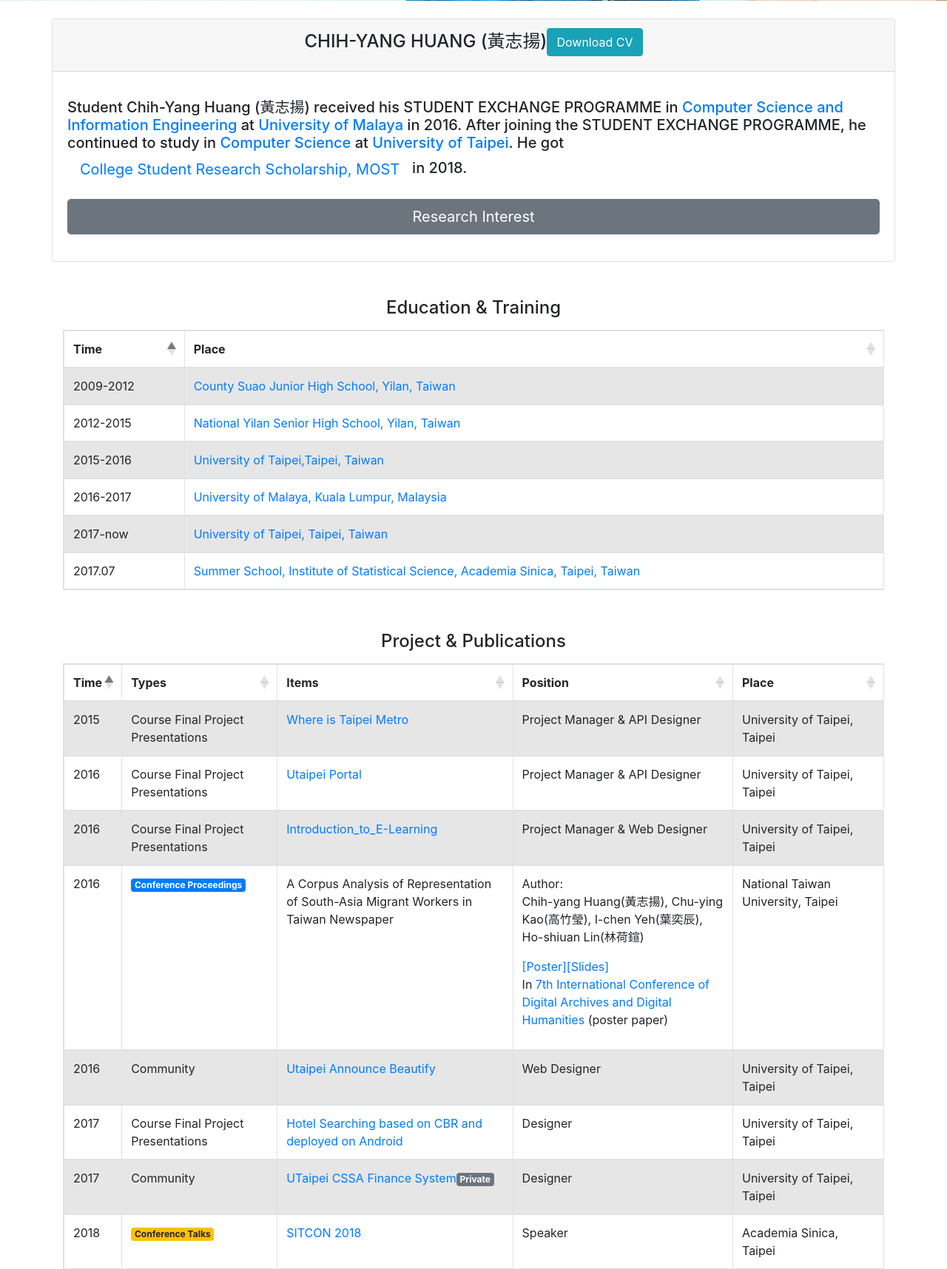
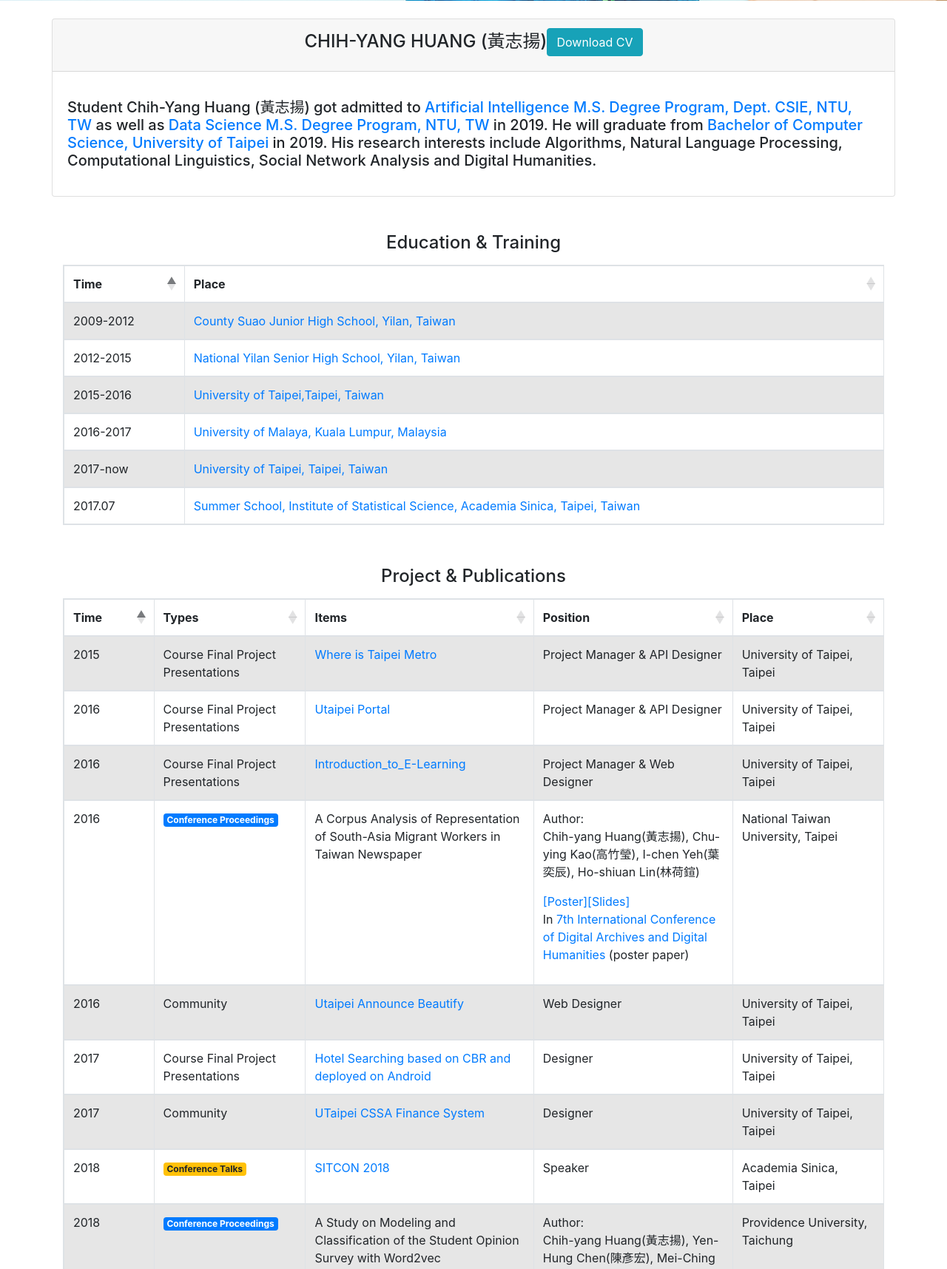
Before and after one commit to hcyuser/Website_Pages, a PHP site: page /index.html in a window 1280 px wide. Shown: the part 695-2411 px from the top of the page at 74% size. Run offline with PHP 8.4, Linux system fonts and the light colour scheme; some libraries are stand-ins or nearby versions.

Commit message:
Modify info

```diff
--- a/index.html
+++ b/index.html
@@ -21,8 +21,6 @@
                 || navigator.userAgent.match(/BlackBerry/i)
                 || navigator.userAgent.match(/Windows Phone/i)
               ){
-                    $("#MOSTMObile").text(" College Student Research Scholarship, MOST ");
-                    $("#MOST").remove();
                     $('#ET').DataTable({
                       paging:false,
                       searching:false,
@@ -203,24 +201,9 @@
         <div class="card-body">
           <p>
             <h5>
-    				Student Chih-Yang Huang (黃志揚) received his STUDENT EXCHANGE PROGRAMME in <a href="http://www.fsktm.um.edu.my/">Computer Science and Information Engineering</a> at <a href="http://www.um.edu.my">University of Malaya</a> in 2016.
-    				After joining the STUDENT EXCHANGE PROGRAMME, he continued to study in <a href="http://cs.utaipei.edu.tw">Computer Science</a> at <a href="http://www.utaipei.edu.tw/">University of Taipei</a>. He got<span id="MOSTMObile"></span><button type="button" id="MOST" class="btn btn-link btn-lg" data-toggle="modal" data-target="#MOSTModal">College Student Research Scholarship, MOST</button>in 2018.
-            </h5>
-          </p>
-          <p>
-            <h5>
-                    <a class="btn btn-secondary btn-lg btn-block" data-toggle="collapse" href="#RI" role="button" aria-expanded="false" aria-controls="RI">Research Interest</a>
-                    <div class="collapse" id="RI">
-                        <div class="card card-body">
-                          <ul class="list-group text-center">
-                            <li class="list-group-item">Algorithms</li>
-                            <li class="list-group-item">Natural Language Processing</li>
-                            <li class="list-group-item">Computational Linguistics</li>
-                            <li class="list-group-item">Social Network Analysis</li>
-                            <li class="list-group-item">Digital Humanities</li>
-                          </ul>
-                        </div>
-                    </div>
+    				Student Chih-Yang Huang (黃志揚) got admitted to <a href="https://www.csie.ntu.edu.tw">Artificial Intelligence M.S. Degree Program, Dept. CSIE, NTU, TW</a> as well as <a href="http://ds.ntu.edu.tw">Data Science M.S. Degree Program, NTU, TW</a> in 2019.
+    				He will graduate from <a href="http://cs.utaipei.edu.tw/">Bachelor of Computer Science, University of Taipei</a> in 2019.
+            His research interests include  Algorithms, Natural Language Processing, Computational Linguistics, Social Network Analysis and Digital Humanities.
             </h5>
           </p>
         </div>
@@ -329,7 +312,7 @@
       <tr>
         <td>2017</td>
         <td>Community</td>
-        <td><a href="https://github.com/hcyuser/UT-CSSA_Finance_System">UTaipei CSSA Finance System</a><span class="badge badge-secondary">Private</span></td>
+        <td><a href="https://github.com/hcyuser/UT-CSSA_Finance_System">UTaipei CSSA Finance System</a></td>
         <td>Designer</td>
         <td>University of Taipei, Taipei</td>
       </tr>
@@ -345,9 +328,16 @@
         <td><span class="badge badge-primary">Conference Proceedings</span></td>
         <td>A Study on Modeling and Classification of the Student Opinion Survey with Word2vec</td>
         <td><p>Author:<br>Chih-yang Huang(黃志揚), Yen-Hung Chen(陳彥宏), Mei-Ching Ho(何美靜)</p>
-        <a href="#">[Paper]</a><a href="#">[Slides]</a>
         <p>In <a href="http://par.cse.nsysu.edu.tw/~algo/">The 35th Workshop on Combinatorial Mathematics and Computation Theory</a></p></td>
-        <td>Providence University,Taichung</td>
+        <td>Providence University, Taichung</td>
+      </tr>
+      <tr>
+        <td>2018<span class="badge badge-info"> Coming Soon</span></td>
+        <td><span class="badge badge-primary">Conference Proceedings</span></td>
+        <td>A Measure & Conquer Algorithm for the Minimum User Spatial-aware Interest Group Query Problem</td>
+        <td><p>Author:<br>Chih-yang Huang(黃志揚), Po-Chuan Chien(簡伯銓), Yen-Hung Chen(陳彥宏)</p>
+        <p>In <a href="https://ics2018.yuntech.edu.tw">ICS 2018</a></p></td>
+        <td>National Yunlin University of Science and Technology, Yunlin</td>
       </tr>
     </tbody>
   </table>
@@ -431,7 +421,7 @@
               <div class="tab-pane container active" id="Awards">
                 <h6>
                 <br>
-                <li>College Student Research Scholarship, MOST, Taiwan, 2018~2019</li><br>
+                <li><a href="#" data-toggle="modal" data-target="#MOSTModal">College Student Research Scholarship, MOST, Taiwan, 2018~2019</a></li><br>
                 <li>Academic Achievement Award, University of Taipei, Taiwan, 2015~2018</li><br>
                 <li><a href="http://service.utaipei.edu.tw/files/11-1023-59.php?Lang=zh-tw">Entrance Scholarship, University of Taipei, Taiwan, 2015~2018</a></li><br>
                 <li>Literary Award, National Yilan Senior High School, Yilan, Taiwan, 2013~2014</li><br>
```
Also changed, not shown: index.php (+14 -24 lines), images/kmrt.jpg, images/thai.jpg.
